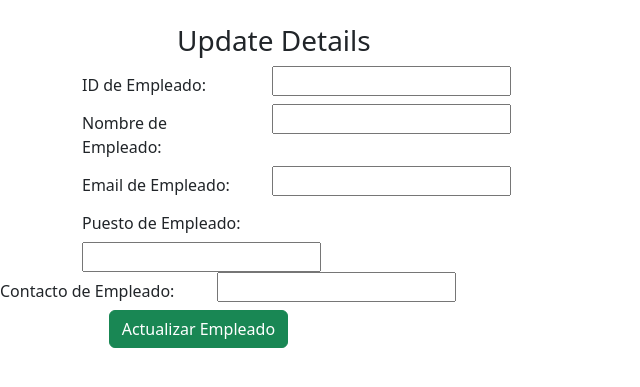
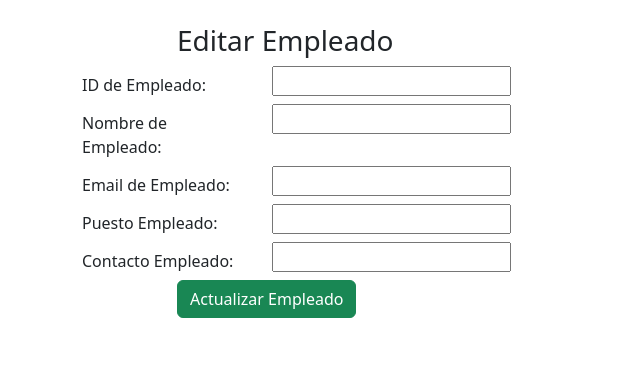
Before and after one commit to Charxies/PiaDocker, a Django app: template empleado/templates/edit.html in a window 1280 px wide. Shown: the top 387 px of the page, without its empty margins (0-640 px from the left). Run offline with Django 4.2, Linux system fonts and the light colour scheme; the template is opened without the code that fills it, so the values that code supplies are empty; some libraries are stand-ins or nearby versions.

Commit message:
reparacion urls

```diff
--- a/PiaDockerizar/urls.py
+++ b/PiaDockerizar/urls.py
@@ -3,7 +3,7 @@ from django.urls import path
 from empleado import views
 urlpatterns = [
     path('admin/', admin.site.urls),
-    path('',views.emp),
+    path('', views.show),
     path('emp', views.emp),
     path('show', views.show),
     path('edit/<int:id>', views.edit),
--- a/empleado/templates/edit.html
+++ b/empleado/templates/edit.html
@@ -2,7 +2,7 @@
 <html lang="en">
 <head>
   <meta charset="UTF-8">
-  <title>Adición de empleados</title>
+  <title>Edicion de empleados</title>
 
   {% load static %}
   <link rel="stylesheet" href="{% static 'css/bootstrap.css' %}"/>
@@ -15,7 +15,7 @@
   <div class="form-group row">
     <label class="col-sm-1 col-form-label"></label>
     <div class="col-sm-4">
-      <h3>Update Details</h3>
+      <h3>Editar Empleado</h3>
     </div>
   </div>
   <div class="form-group row">
@@ -36,15 +36,16 @@
       <input type="email" name="eemail" id="id_eemail" required maxlength="254" value="{{ empleado.eemail }}" />
     </div>
   </div>
-    <label class="col-sm-2 col-form-label">Puesto de Empleado:</label>
+    <div class="form-group row">
+      <label class="col-sm-2 col-form-label">Puesto Empleado:</label>
+      <div class="col-sm-4">
+        <input type="text" name="epos" id="id_epos" required maxlength="45" value="{{ empleado.epos }}" />
+      </div>
+    </div>
+  <div class="form-group row">
+    <label class="col-sm-2 col-form-label">Contacto Empleado:</label>
     <div class="col-sm-4">
-      <input type="text" name="epos" id="id_epos" required maxlength="45" value="{{ empleado.epos }}" />
-    </div>
-  </div>
-  <div class="form-group row">
-    <label class="col-sm-2 col-form-label">Contacto de Empleado:</label>
-    <div class="col-sm-4">
-      <input type="number" name="econtact" id="id_econtact" value="{{ empleado.econtact }}" />
+      <input type="text" name="econtact" id="id_econtact" value="{{ empleado.econtact }}" />
     </div>
   </div>
   <div class="form-group row">
```
